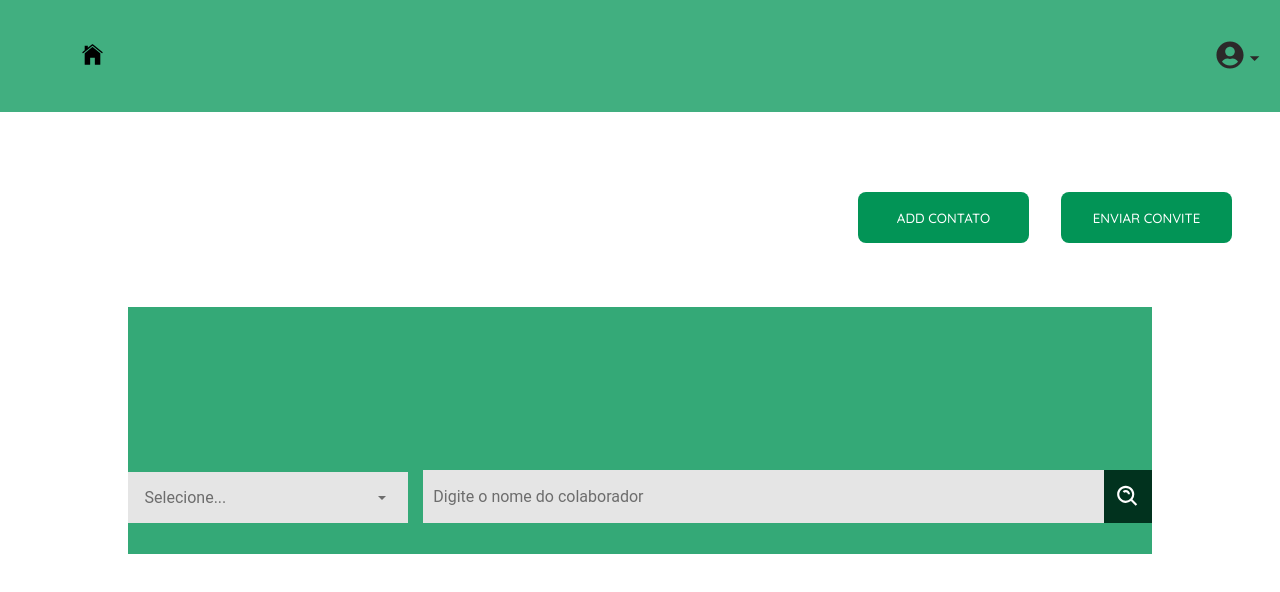
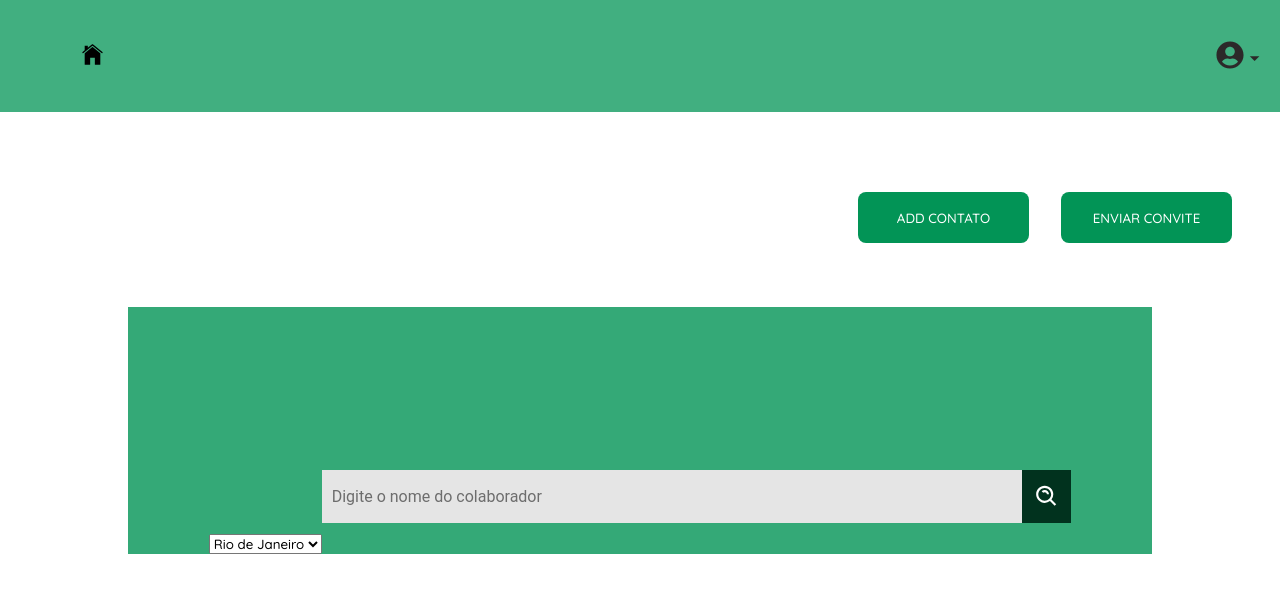
Before and after one commit to MatheusAraripe/desafio-anova, a React (Vite) app: page / in a window 1280 px wide. Shown: the top 592 px of the page. Built offline with nearby package versions, Linux system fonts and the light colour scheme; sample sign-in values are in the browser's storage.

Commit message:
fix: mudando a forma de utilizar o select nas buscas

```diff
--- a/src/components/InputWithSelect.jsx
+++ b/src/components/InputWithSelect.jsx
@@ -1,11 +1,8 @@
 import React, { useState } from 'react'
 import {BiSearchAlt} from "react-icons/bi"
-import Select from './Select'
 import '../styles/input_with_select.scss'
 
 function InputWithSelect() {
-
-  const [selected, setSelected] = useState("Selecione...")
 
   const [searchTerm, setSearchTerm] = useState("");
 
@@ -15,7 +12,13 @@ function InputWithSelect() {
 
   return (
     <>
-        <Select selected={selected} setSelected={setSelected}/>
+        <div className="select">
+          <select name="select" id="" className='select-btn'>
+            <option value="Rio de Janeiro">Rio de Janeiro</option>
+            <option value="Juiz de Fora">Juiz de Fora</option>
+            <option value="São Paulo">São Paulo</option>
+          </select>
+        </div>
         <input type="text" value = {searchTerm} onChange={handleInputChange} className='nome-input' placeholder='Digite o nome do colaborador'/>
         <div className="search-icon-container">
         <BiSearchAlt className='search-icon'/>
--- a/src/components/Select.jsx
+++ /dev/null
@@ -1,34 +0,0 @@
-import React, { useState } from 'react'
-import {IoMdArrowDropdown} from "react-icons/io";
-import '../styles/select.scss'
-
-function Select({selected, setSelected}) {
-  const options = ["Rio de Janeiro", "Juiz de Fora", "São Paulo"]
-  const [isActive, setIsActive] = useState(false)
-  return (
-    <div className='select'>
-        <div className="select-btn" onClick={()=>setIsActive(!isActive)}>
-            {selected}
-            <IoMdArrowDropdown />
-        </div>
-        {isActive && (
-            <div className='select-options'>
-                {options.map( (option) => (
-                    <div
-                    className="select-option"
-
-                    onClick={ () => {
-                        setSelected(option)
-                        setIsActive(false)
-                    }}
-                    >
-                        {option}
-                    </div>
-                ) )}
-            </div>
-        )}
-    </div>
-  )
-}
-
-export default Select
--- a/src/styles/select.scss
+++ b/src/styles/select.scss
@@ -1,5 +1,4 @@
 .select{
-    background: #E5E5E5;
     margin-right: 15.77px;
     font-family: 'Roboto';
     font-style: normal;
@@ -12,6 +11,7 @@
 }
 
 .select-btn{
+    background: #E5E5E5;
     color: #6D6D6D;
     height: 51px;
     width: 245px;
@@ -20,18 +20,3 @@
     align-items: center;
     cursor: pointer;
 }
-
-.select-options{
-    margin-top: 4px;
-}
-.select-option{
-    cursor: pointer;
-    margin-top: 10px;
-    margin-bottom: 8px;
-    color: black;
-    padding: 10px;
-}
-
-.select-option:hover{
-    background-color: #d1d1d1;
-}
```
